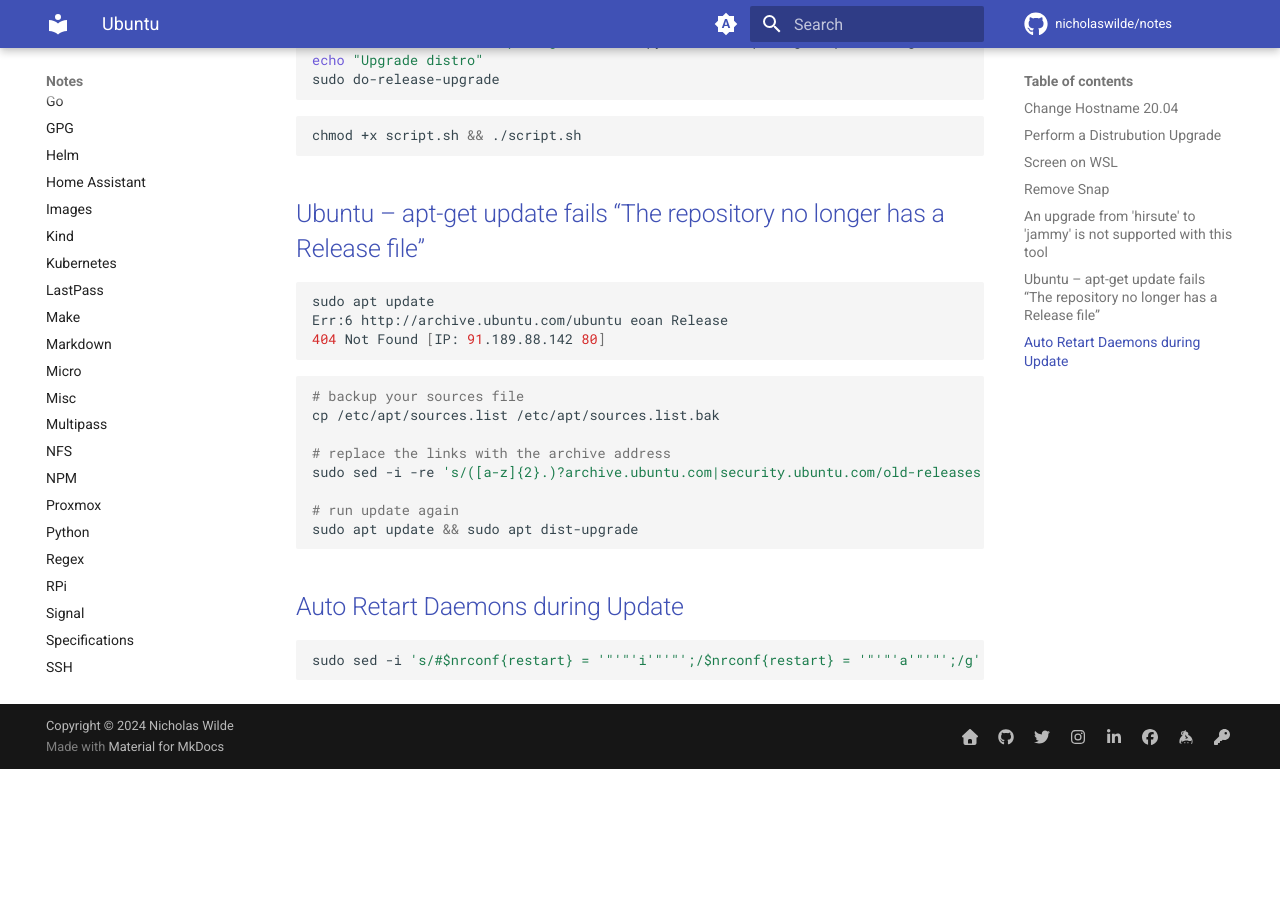
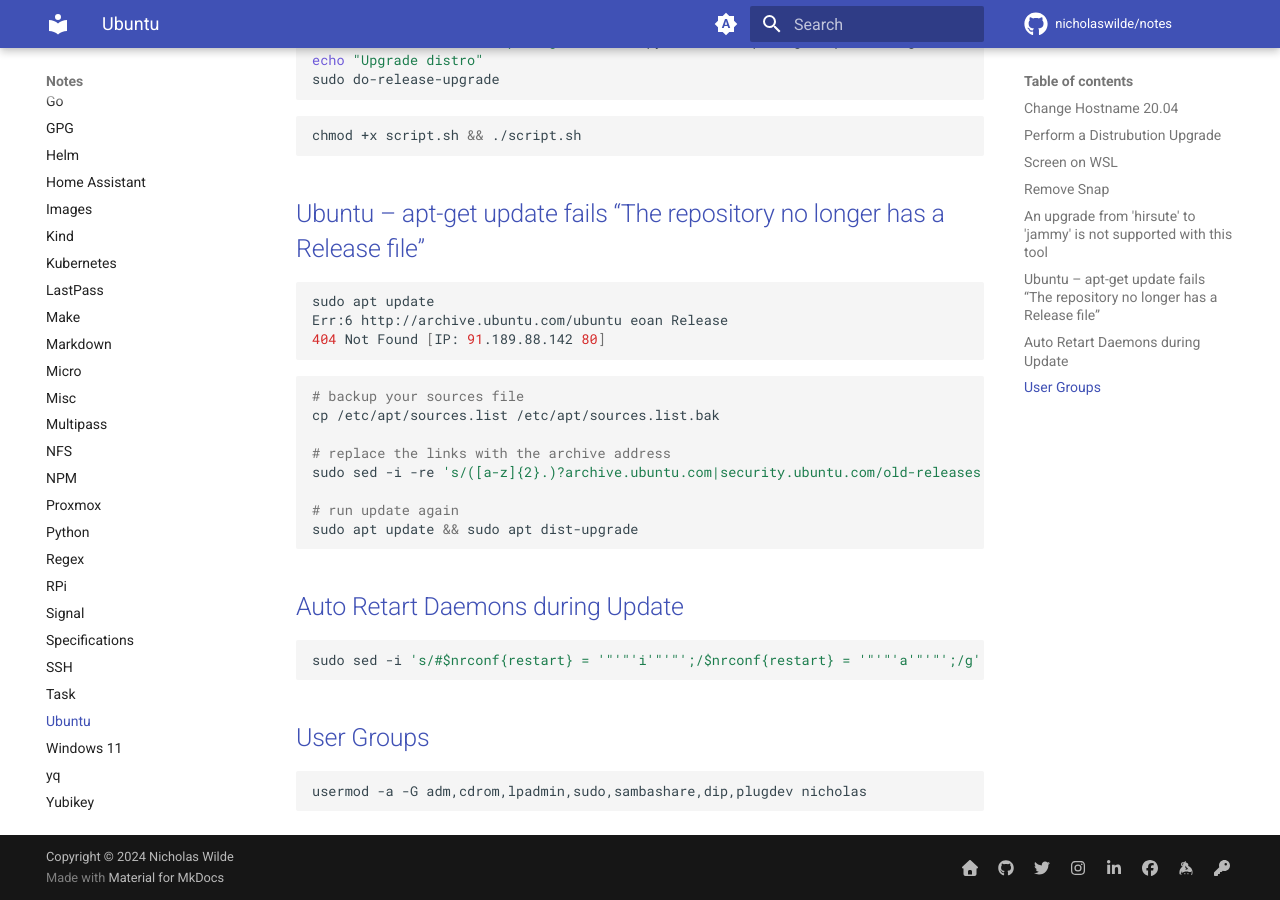
Before and after one commit to nicholaswilde/notes, an MkDocs documentation site: the page built from docs/ubuntu.md, in a window 1280 px wide and 900 px high, scrolled down 1266 px. Built offline with MkDocs 1.6.1 and Material for MkDocs 9.7.7, drawn with Linux system fonts in a browser that asks for light colours; comment, search, counter and statistics services are not loaded; before the commit the page ends 2035 px from its top, so only the background shows below that.

Commit message:
Update ubuntu.md

````diff
--- a/docs/ubuntu.md
+++ b/docs/ubuntu.md
@@ -85,7 +85,14 @@
 sudo sed -i 's/#$nrconf{restart} = '"'"'i'"'"';/$nrconf{restart} = '"'"'a'"'"';/g' /etc/needrestart/needrestart.conf
 ```
 
+## [User Groups][5]
+
+```shell
+usermod -a -G adm,cdrom,lpadmin,sudo,sambashare,dip,plugdev nicholas
+```
+
 [1]: <https://fedingo.com/how-to-remove-snap-in-ubuntu/>
 [2]: <https://stackoverflow.com/questions/73034540>
 [3]: <https://veducate.co.uk/ubuntu-apt-update-fails/>
 [4]: <https://askubuntu.com/a/1421221/344358>
+[5]: <https://askubuntu.com/a/1381087>
````
